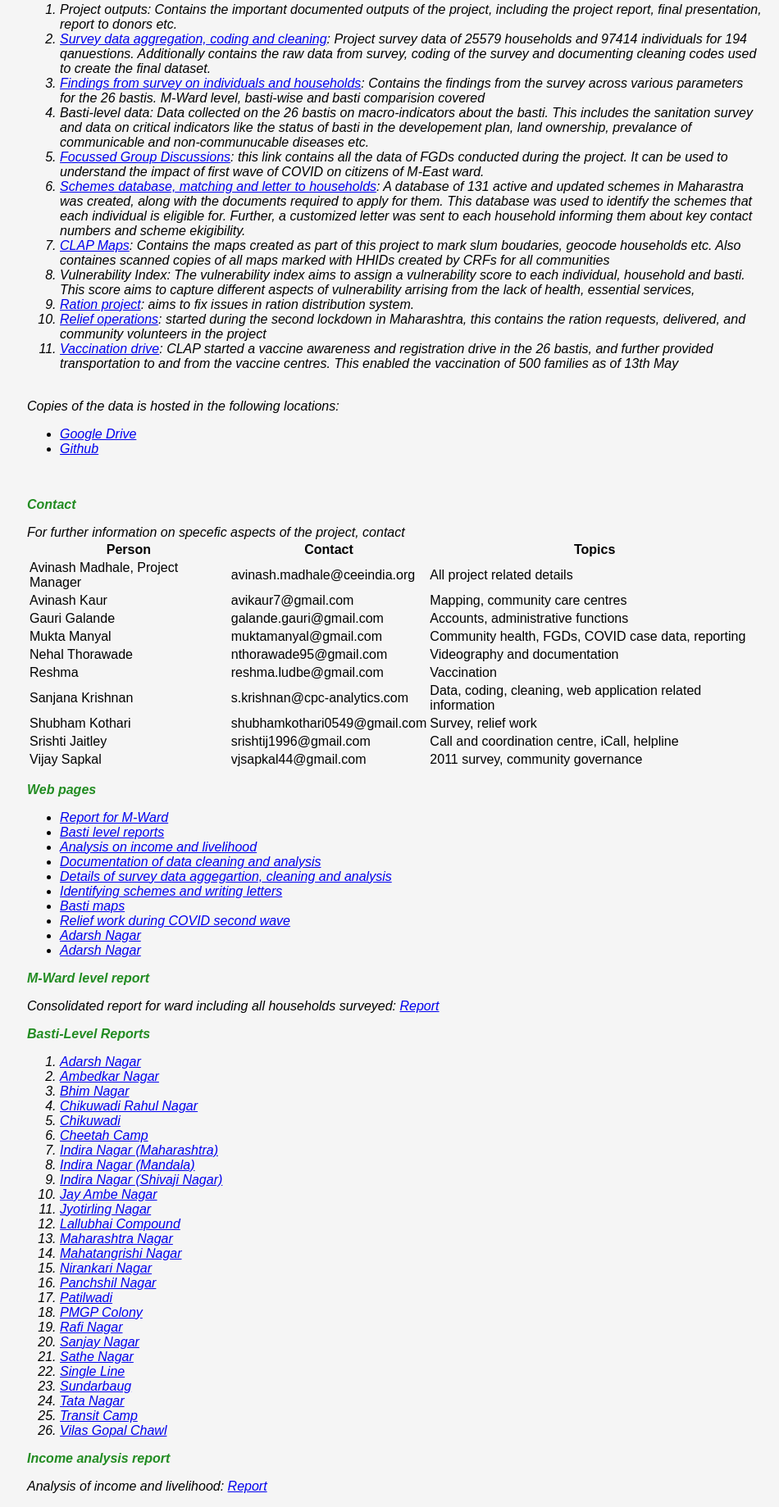
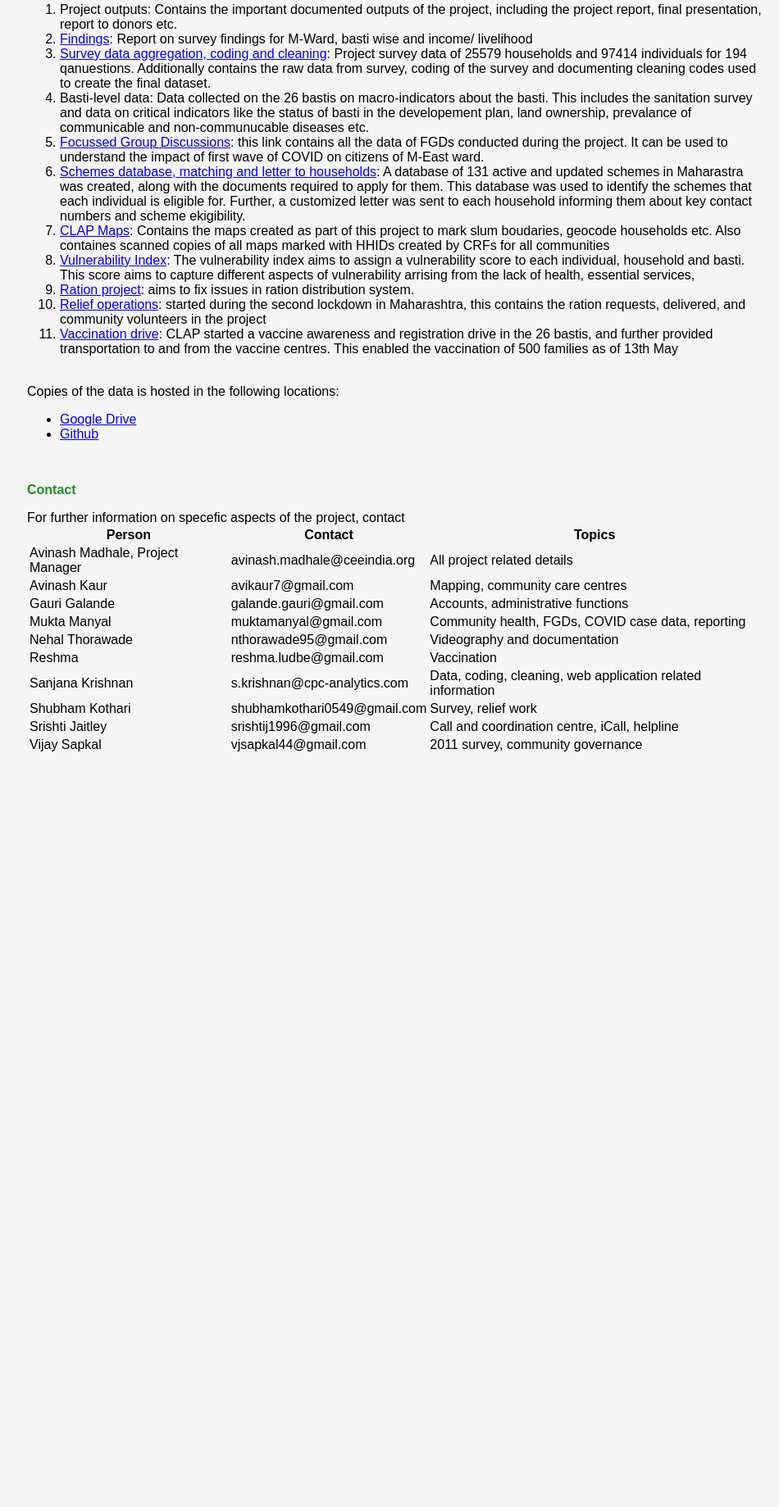
Before and after one commit to sanjanakrishnan/TISS-CLAP, a plain HTML site: page index.html in a window 1280 px wide. Shown: the part 630-2469 px from the top of the page at 82% size, without its empty margins (159-1109 px from the left). After the commit the page ends 1567 px from the top, so only its background shows below. Drawn offline with Linux system fonts and the light colour scheme.

Commit message:
edit index.html

```diff
--- a/index.html
+++ b/index.html
@@ -8,10 +8,9 @@
   <meta charset="utf-8">
   <title>M-Ward CLAP</title>
 
-<link rel="icon" type="image/png" href="images/TISS.png"/>
+  <link rel="icon" type="image/png" href="images/TISS.png" />
 
   <style>
-
     body {
       background-color: #F5F5F5;
       margin: 0 15%;
@@ -35,7 +34,6 @@ h2 {
     html {
       scroll-behavior: smooth;
     }
-
   </style>
 
 
@@ -43,32 +41,57 @@ html {
 
 <body>
 
-<h1><img src="images/TISS.png" width="200" height="200" alt="TISS logo"><br>M-Ward Community Led Action and Partnership</h1>
+  <h1><img src="images/TISS.png" width="200" height="200" alt="TISS logo"><br>M-Ward Community Led Action and
+    Partnership</h1>
 
 
   <h2>About the Project</h2>
-<p>CLAP proposes a community led approach that addresses the vulnerabilities of people in informal settlements, educates them to move away from the fear and stigma surrounding COVID and empowers them to cope with it through an effective primary level redressal, thereby reducing the mortality among the positive cases is thus considered necessary. Piloting such a model in a large informal settlement in Mumbai will be a learning site for other cities with informal settlement populations.</p>
+  <p>CLAP proposes a community led approach that addresses the vulnerabilities of people in informal settlements,
+    educates them to move away from the fear and stigma surrounding COVID and empowers them to cope with it through an
+    effective primary level redressal, thereby reducing the mortality among the positive cases is thus considered
+    necessary. Piloting such a model in a large informal settlement in Mumbai will be a learning site for other cities
+    with informal settlement populations.</p>
 
-<p>This webpage documents the process and the data collated and created by the CLAP Project from August 2020 to May 2021. It contains links to the survey data and several sub-projects including ration card, relief activities, vulnerability index etc.</p>
+  <p>This webpage documents the process and the data collated and created by the CLAP Project from August 2020 to May
+    2021. It contains links to the survey data and several sub-projects including ration card, relief activities,
+    vulnerability index etc.</p>
 
   <br><br>
-<i>Note: For internal use only. Haven't added datasets containing personally identifiable data temporarily/i></p>
+  <i>Note: For internal use only. Haven't added datasets containing personally identifiable data temporarily</i></p>
   <br>
 
   <h2>Structure</h2>
   <p>This is an archive of the CLAP data as of May 2021.</p>
   <ol>
-<li>Project outputs: Contains the important documented outputs of the project, including the project report, final presentation, report to donors etc.</li>
-<li><a href="survey_details.html">Survey data aggregation, coding and cleaning</a>: Project survey data of 25579 households and 97414 individuals for 194 qanuestions. Additionally contains the raw data from survey, coding of the survey and documenting cleaning codes used to create the final dataset. </li>
-<li><a href="survey_findings.html">Findings from survey on individuals and households</a>: Contains the findings from the survey across various parameters for the 26 bastis. M-Ward level, basti-wise and basti comparision covered</li>
-<li>Basti-level data: Data collected on the 26 bastis on macro-indicators about the basti. This includes the sanitation survey and data on critical indicators like the status of basti in the developement plan, land ownership, prevalance of communicable and non-communucable diseases etc.</li>
-<li><a href="https://drive.google.com/file/d/1RSkI_ZjpSKBePyDbGRje1rX3QG9INbyy/view?usp=sharing">Focussed Group Discussions</a>: this link contains all the data of FGDs conducted during the project. It can be used to understand the impact of first wave of COVID on citizens of M-East ward.</li>
-<li><a href="schemes_letter.html">Schemes database, matching and letter to households</a>: A database of 131 active and updated schemes in Maharastra was created, along with the documents required to apply for them. This database was used to identify the schemes that each individual is eligible for. Further, a customized letter was sent to each household informing them about key contact numbers and scheme ekigibility.</li>
-<li><a href="clap_maps.html">CLAP Maps</a>: Contains the maps created as part of this project to mark slum boudaries, geocode households etc. Also containes scanned copies of all maps marked with HHIDs created by CRFs for all communities</li>
-<li>Vulnerability Index: The vulnerability index aims to assign a vulnerability score to each individual, household and basti. This score aims to capture different aspects of vulnerability arrising from the lack of health, essential services, </li>
+    <li>Project outputs: Contains the important documented outputs of the project, including the project report, final
+      presentation, report to donors etc.</li>
+    <li>
+      <a href="reports.html">Findings</a>: Report on survey findings for M-Ward, basti wise and income/ livelihood </li>
+    <li><a href="survey_details.html">Survey data aggregation, coding and cleaning</a>: Project survey data of 25579
+      households and 97414 individuals for 194 qanuestions. Additionally contains the raw data from survey, coding of
+      the survey and documenting cleaning codes used to create the final dataset. </li>
+    <li>Basti-level data: Data collected on the 26 bastis on macro-indicators about the basti. This includes the
+      sanitation survey and data on critical indicators like the status of basti in the developement plan, land
+      ownership, prevalance of communicable and non-communucable diseases etc.</li>
+    <li><a href="https://drive.google.com/file/d/1RSkI_ZjpSKBePyDbGRje1rX3QG9INbyy/view?usp=sharing">Focussed Group
+        Discussions</a>: this link contains all the data of FGDs conducted during the project. It can be used to
+      understand the impact of first wave of COVID on citizens of M-East ward.</li>
+    <li><a href="schemes_letter.html">Schemes database, matching and letter to households</a>: A database of 131
+      active and updated schemes in Maharastra was created, along with the documents required to apply for them. This
+      database was used to identify the schemes that each individual is eligible for. Further, a customized letter was
+      sent to each household informing them about key contact numbers and scheme ekigibility.</li>
+    <li><a href="clap_maps.html">CLAP Maps</a>: Contains the maps created as part of this project to mark slum
+      boudaries, geocode households etc. Also containes scanned copies of all maps marked with HHIDs created by CRFs
+      for all communities</li>
+    <li><a href="vulnerability_index.html">Vulnerability Index</a>: The vulnerability index aims to assign a vulnerability score to each individual,
+      household and basti. This score aims to capture different aspects of vulnerability arrising from the lack of
+      health, essential services, </li>
     <li><a href="ration_pilot.html">Ration project</a>: aims to fix issues in ration distribution system. </li>
-<li><a href="relief.html">Relief operations</a>: started during the second lockdown in Maharashtra, this contains the ration requests, delivered, and community volunteers in the project</li>
-<li><a href="vaccination.html">Vaccination drive</a>: CLAP started a vaccine awareness and registration drive in the 26 bastis, and further provided transportation to and from the vaccine centres. This enabled the vaccination of 500 families as of 13th May</li>
+    <li><a href="relief.html">Relief operations</a>: started during the second lockdown in Maharashtra, this contains
+      the ration requests, delivered, and community volunteers in the project</li>
+    <li><a href="vaccination.html">Vaccination drive</a>: CLAP started a vaccine awareness and registration drive in
+      the 26 bastis, and further provided transportation to and from the vaccine centres. This enabled the vaccination
+      of 500 families as of 13th May</li>
   </ol>
 
 
@@ -76,7 +99,8 @@ html {
     <br>
     Copies of the data is hosted in the following locations:
     <ul>
-<li> <a href="https://drive.google.com/drive/folders/1kRJRtIJ6skt_jtMZL1Y4_5RBTlhPcoH1?usp=sharing">Google Drive</a></li>
+      <li> <a href="https://drive.google.com/drive/folders/1kRJRtIJ6skt_jtMZL1Y4_5RBTlhPcoH1?usp=sharing">Google
+          Drive</a></li>
       <li> <a href="https://github.com/sanjanakrishnan/TISS-CLAP.html">Github</a></li>
     </ul>
     <br>
@@ -147,56 +171,7 @@ Copies of the data is hosted in the following locations:
     </table>
   </p>
 
-<h2> Web pages </h2>
-<ul>
-  <li><a href="#consolidated">Report for M-Ward</a></li>
-  <li><a href="#reports">Basti level reports</a></li>
-  <li><a href="#income">Analysis on income and livelihood</a></li>
-  <li><a href="documentation.html">Documentation of data cleaning and analysis</a></li><li>
-    <a href="survey_details.html">Details of survey data aggegartion, cleaning and analysis</a></li>
-  <li><a href="schemes_letter.html">Identifying schemes and writing letters</a></li>
-  <li><a href="clap_maps.html">Basti maps</a></li>
-  <li><a href="relief.html">Relief work during COVID second wave</a></li>
 
-  <li><a href="report/Adarsh%20Nagar.html">Adarsh Nagar</a></li>
-  <li><a href="report/Adarsh%20Nagar.html">Adarsh Nagar</a></li>
-</ul>
-
-<h2 id="consolidated">M-Ward level report</h2>
-<p>Consolidated report for ward including all households surveyed: <a href="report/M-Ward-consolidated.html">Report</a></p>
-
-<h2 id="reports">Basti-Level Reports</h2>
-<ol>
-<li><a href="report/Adarsh%20Nagar.html">Adarsh Nagar</a></li>
-<li><a href="report/Ambedkar%20Nagar.html">Ambedkar Nagar</a></li>
-<li><a href="report/Bhim%20Nagar.html">Bhim Nagar</a></li>
-<li><a href="report/Chikuwadi%20Rahul%20Nagar.html">Chikuwadi Rahul Nagar</a></li>
-<li><a href="report/Chikuwadi.html">Chikuwadi</a></li>
-<li><a href="report/Cheetah%20Camp.html">Cheetah Camp</a></li>
-<li><a href="report/Indira%20Nagar%20%28Maharashtra%29.html">Indira Nagar (Maharashtra)</a></li>
-<li><a href="report/Indira%20Nagar%20%28Mandala%29.html">Indira Nagar (Mandala)</a></li>
-<li><a href="report/Indira%20Nagar%20%28Shivaji%20Nagar%29.html">Indira Nagar (Shivaji Nagar)</a></li>
-<li><a href="report/Jay%20Ambe%20Nagar.html">Jay Ambe Nagar</a></li>
-<li><a href="report/Jyotirling%20Nagar.html">Jyotirling Nagar</a></li>
-<li><a href="report/Lallubhai%20Compound.html">Lallubhai Compound</a></li>
-<li><a href="report/Maharashtra%20Nagar.html">Maharashtra Nagar</a></li>
-<li><a href="report/Mahatangrishi%20Nagar.html">Mahatangrishi Nagar</a></li>
-<li><a href="report/Nirankari%20Nagar.html">Nirankari Nagar</a></li>
-<li><a href="report/Panchshil%20Nagar.html">Panchshil Nagar</a></li>
-<li><a href="report/Patilwadi.html">Patilwadi</a></li>
-<li><a href="report/PMGP%20Colony.html">PMGP Colony</a></li>
-<li><a href="report/Rafi%20Nagar-1.html">Rafi Nagar</a></li>
-<li><a href="report/Sanjay%20Nagar.html">Sanjay Nagar</a></li>
-<li><a href="report/Sathe%20Nagar.html">Sathe Nagar</a></li>
-<li><a href="report/Single%20Line.html">Single Line</a></li>
-<li><a href="report/Sundarbaug.html">Sundarbaug</a></li>
-<li><a href="report/Tata%20Nagar.html">Tata Nagar</a></li>
-<li><a href="report/Transit%20Camp.html">Transit Camp</a></li>
-<li><a href="report/Vilas%20Gopal%20Chawl.html">Vilas Gopal Chawl</a></li>
-</ol>
-
-<h2 id="income">Income analysis report</h2>
-<p>Analysis of income and livelihood: <a href="report/income.html">Report</a></p>
 
 </body>
 
```
Lines whose indentation alone changed are shown as unchanged.
